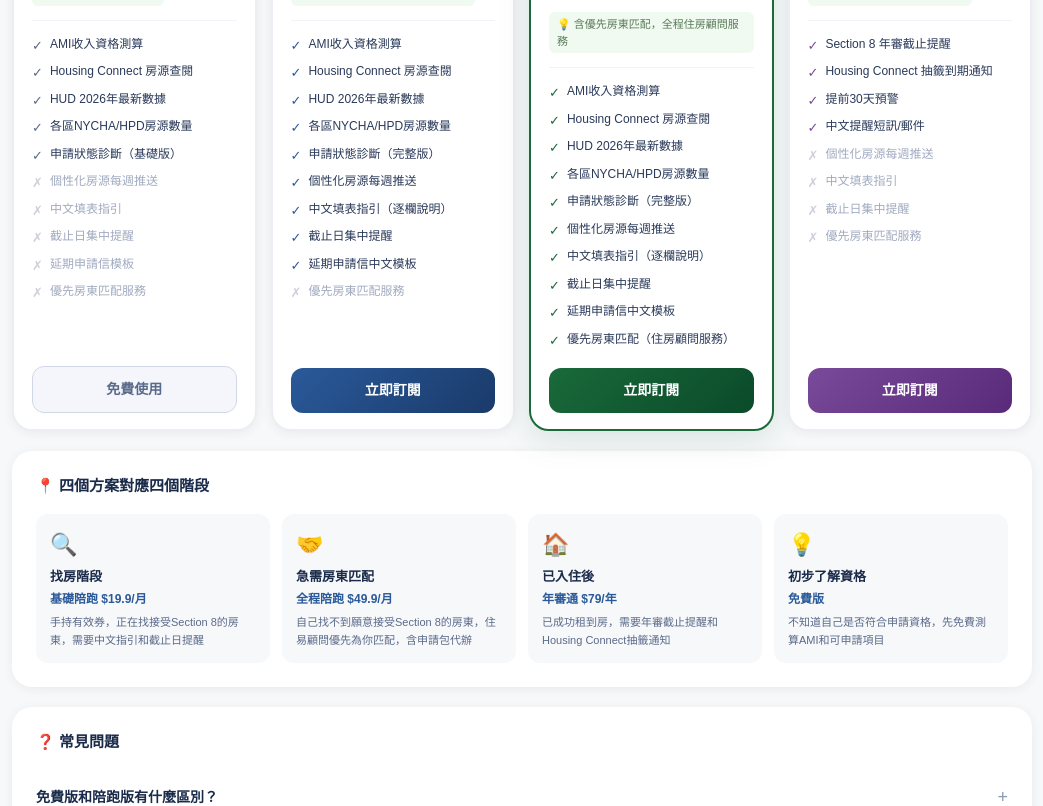
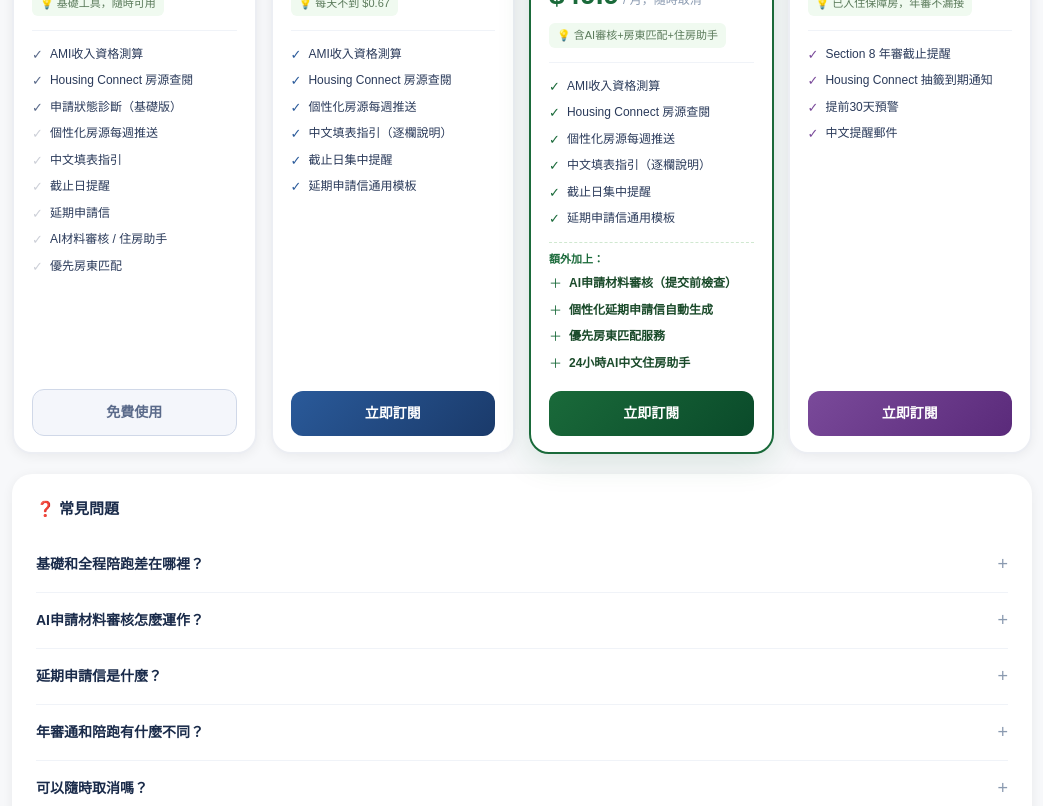
Before and after one commit to mtaiya2026jan-beep/zhuyi, a Next.js app: page /pricing in a window 1280 px wide. Shown: the part 500-1306 px from the top of the page, without its empty margins (118-1161 px from the left). Built offline with nearby package versions, Linux system fonts and the light colour scheme.

Commit message:
feat: pricing重構，基礎/全程差異清晰，加AI審核延期信住房助手

```diff
--- a/src/app/pricing/page.tsx
+++ b/src/app/pricing/page.tsx
@@ -1,5 +1,21 @@
 "use client";
 import {useState} from "react";
+
+const BASIC_FEATURES = [
+  "AMI收入資格測算",
+  "Housing Connect 房源查閱",
+  "個性化房源每週推送",
+  "中文填表指引（逐欄說明）",
+  "截止日集中提醒",
+  "延期申請信通用模板",
+];
+
+const PRO_EXTRA = [
+  "AI申請材料審核（提交前檢查）",
+  "個性化延期申請信自動生成",
+  "優先房東匹配服務",
+  "24小時AI中文住房助手",
+];
 
 const PLANS = [
   {
@@ -21,15 +37,16 @@ const PLANS = [
     features:[
       {text:"AMI收入資格測算",ok:true},
       {text:"Housing Connect 房源查閱",ok:true},
-      {text:"HUD 2026年最新數據",ok:true},
-      {text:"各區NYCHA/HPD房源數量",ok:true},
       {text:"申請狀態診斷（基礎版）",ok:true},
       {text:"個性化房源每週推送",ok:false},
       {text:"中文填表指引",ok:false},
-      {text:"截止日集中提醒",ok:false},
-      {text:"延期申請信模板",ok:false},
-      {text:"優先房東匹配服務",ok:false},
+      {text:"截止日提醒",ok:false},
+      {text:"延期申請信",ok:false},
+      {text:"AI材料審核 / 住房助手",ok:false},
+      {text:"優先房東匹配",ok:false},
     ],
+    extraLabel:null,
+    extra:[],
   },
   {
     id:"paopao_basic",
@@ -37,7 +54,7 @@ const PLANS = [
     nameEn:"BASIC",
     price:"$19.9",
     priceSub:"/ 月，隨時取消",
-    valueMsg:"每天不到 $0.67，住房全程指引",
+    valueMsg:"每天不到 $0.67",
     color:"#2A5A9A",
     border:"#2A5A9A",
     btnBg:"linear-gradient(135deg,#2A5A9A,#1A3A6A)",
@@ -47,18 +64,9 @@ const PLANS = [
     highlight:false,
     tag:"",
     priceId:"price_1Thi3JC6gUPvob2xOtMB0n6f",
-    features:[
-      {text:"AMI收入資格測算",ok:true},
-      {text:"Housing Connect 房源查閱",ok:true},
-      {text:"HUD 2026年最新數據",ok:true},
-      {text:"各區NYCHA/HPD房源數量",ok:true},
-      {text:"申請狀態診斷（完整版）",ok:true},
-      {text:"個性化房源每週推送",ok:true},
-      {text:"中文填表指引（逐欄說明）",ok:true},
-      {text:"截止日集中提醒",ok:true},
-      {text:"延期申請信中文模板",ok:true},
-      {text:"優先房東匹配服務",ok:false},
-    ],
+    features: BASIC_FEATURES.map(t=>({text:t,ok:true})),
+    extraLabel:null,
+    extra:[],
   },
   {
     id:"paopao_pro",
@@ -66,7 +74,7 @@ const PLANS = [
     nameEn:"PRO",
     price:"$49.9",
     priceSub:"/ 月，隨時取消",
-    valueMsg:"含優先房東匹配，全程住房顧問服務",
+    valueMsg:"含AI審核+房東匹配+住房助手",
     color:"#1A6A3A",
     border:"#1A6A3A",
     btnBg:"linear-gradient(135deg,#1A6A3A,#0A4A2A)",
@@ -76,18 +84,9 @@ const PLANS = [
     highlight:true,
     tag:"最完整",
     priceId:"price_1Thi3KC6gUPvob2x2IBSa9Sp",
-    features:[
-      {text:"AMI收入資格測算",ok:true},
-      {text:"Housing Connect 房源查閱",ok:true},
-      {text:"HUD 2026年最新數據",ok:true},
-      {text:"各區NYCHA/HPD房源數量",ok:true},
-      {text:"申請狀態診斷（完整版）",ok:true},
-      {text:"個性化房源每週推送",ok:true},
-      {text:"中文填表指引（逐欄說明）",ok:true},
-      {text:"截止日集中提醒",ok:true},
-      {text:"延期申請信中文模板",ok:true},
-      {text:"優先房東匹配（住房顧問服務）",ok:true},
-    ],
+    features: BASIC_FEATURES.map(t=>({text:t,ok:true})),
+    extraLabel:"額外加上：",
+    extra: PRO_EXTRA.map(t=>({text:t,ok:true})),
   },
   {
     id:"annual",
@@ -109,21 +108,19 @@ const PLANS = [
       {text:"Section 8 年審截止提醒",ok:true},
       {text:"Housing Connect 抽籤到期通知",ok:true},
       {text:"提前30天預警",ok:true},
-      {text:"中文提醒短訊/郵件",ok:true},
-      {text:"個性化房源每週推送",ok:false},
-      {text:"中文填表指引",ok:false},
-      {text:"截止日集中提醒",ok:false},
-      {text:"優先房東匹配服務",ok:false},
+      {text:"中文提醒郵件",ok:true},
     ],
+    extraLabel:null,
+    extra:[],
   },
 ];
 
 const FAQS = [
-  {q:"免費版和陪跑版有什麼區別？",a:"免費版提供基礎查詢工具。陪跑版增加中文填表指引、截止日提醒、延期申請模板等全程服務，適合正在積極找房的持券人。"},
-  {q:"全程陪跑的房東匹配是什麼服務？",a:"住易全程陪跑提供住房顧問服務，其中包含優先房東匹配——住易顧問會主動聯絡住易合作房東，協助安排看房及NYCHA申請包代辦。此為顧問服務，費用已包含在月費中。"},
-  {q:"陪跑服務可以隨時取消嗎？",a:"可以，隨時取消，不收違約金。取消後當月服務繼續有效至週期結束。"},
-  {q:"年審通和陪跑有什麼不同？",a:"年審通針對已成功租到保障房的家庭，主要功能是年審截止和抽籤到期提醒，防止因漏接通知而失去資格。陪跑套餐針對仍在找房階段的持券人。"},
-  {q:"Section 8 券已超過180天還能用嗎？",a:"可以申請延期（Reasonable Accommodation），NYCHA逐案審批，無固定上限。陪跑訂閱用戶可獲延期申請中文指引及英文信件模板。"},
+  {q:"基礎和全程陪跑差在哪裡？",a:"基礎陪跑提供追蹤、提醒、指引等自助工具。全程陪跑額外提供AI申請材料審核、個性化延期申請信自動生成、優先房東匹配，以及24小時AI住房助手，適合需要更多支援的持券人。"},
+  {q:"AI申請材料審核怎麼運作？",a:"你提交申請材料前，上傳至住易系統，AI會根據Housing Connect或NYCHA的要求逐項檢查，指出缺漏或格式問題。最終提交由你本人確認，住易提供參考性建議。"},
+  {q:"延期申請信是什麼？",a:"Section 8券超過120天未找到房源，可向NYCHA申請Reasonable Accommodation延期。住易系統根據你登記的個人情況自動生成個性化英文申請信，你下載打印簽名提交即可。"},
+  {q:"年審通和陪跑有什麼不同？",a:"年審通針對已成功租到保障房的家庭，功能是年審截止和抽籤到期提醒。陪跑套餐針對仍在找房的持券人。"},
+  {q:"可以隨時取消嗎？",a:"可以，月費套餐隨時取消，不收違約金。取消後當月服務繼續有效至週期結束。"},
 ];
 
 export default function PricingPage(){
@@ -148,6 +145,7 @@ export default function PricingPage(){
           <span style={{color:"#fff",fontSize:18,fontWeight:700}}>服務與定價</span>
         </div>
       </div>
+
       <div style={{background:"linear-gradient(160deg,#2A5A9A 0%,#1A3A6A 100%)",padding:"48px 24px 56px",textAlign:"center"}}>
         <div style={{fontSize:14,color:"#9ABCE8",letterSpacing:2,marginBottom:8}}>住易 · 透明定價</div>
         <h1 style={{margin:0,fontSize:28,fontWeight:800,color:"#fff",lineHeight:1.35}}>選擇適合你的方案</h1>
@@ -160,12 +158,10 @@ export default function PricingPage(){
       <div style={{maxWidth:1060,margin:"0 auto",padding:"32px 20px 60px"}}>
         <div style={{display:"grid",gridTemplateColumns:"repeat(4,1fr)",gap:14,marginBottom:20}}>
           {PLANS.map(plan=>(
-            <div key={plan.id} style={{
-              background:"#fff",borderRadius:20,overflow:"hidden",
+            <div key={plan.id} style={{background:"#fff",borderRadius:20,overflow:"hidden",
               border:`2px solid ${plan.highlight?plan.color:"#ECEEF3"}`,
               boxShadow:plan.highlight?`0 8px 32px ${plan.color}25`:"0 2px 12px rgba(0,0,0,0.06)",
-              display:"flex",flexDirection:"column",
-            }}>
+              display:"flex",flexDirection:"column"}}>
               {plan.tag&&(
                 <div style={{background:plan.color,color:"#fff",textAlign:"center",padding:"7px",fontSize:12,fontWeight:700,letterSpacing:1}}>
                   ⭐ {plan.tag}
@@ -173,9 +169,9 @@ export default function PricingPage(){
               )}
               <div style={{padding:"24px 18px 16px",flex:1,display:"flex",flexDirection:"column"}}>
                 <div style={{fontSize:11,color:plan.color,fontWeight:800,letterSpacing:3,marginBottom:6}}>{plan.nameEn}</div>
-                <div style={{fontSize:20,fontWeight:800,color:"#1A2B4A",marginBottom:4}}>{plan.name}</div>
+                <div style={{fontSize:20,fontWeight:800,color:"#1A2B4A",marginBottom:12}}>{plan.name}</div>
                 <div style={{paddingBottom:14,marginBottom:14,borderBottom:"1px solid #F0F3F8"}}>
-                  <div style={{display:"flex",alignItems:"baseline",gap:4,marginBottom:4}}>
+                  <div style={{display:"flex",alignItems:"baseline",gap:4,marginBottom:6}}>
                     <span style={{fontSize:28,fontWeight:800,color:plan.color}}>{plan.price}</span>
                     <span style={{fontSize:12,color:"#8A9AB0"}}>{plan.priceSub}</span>
                   </div>
@@ -183,21 +179,33 @@ export default function PricingPage(){
                     💡 {plan.valueMsg}
                   </div>
                 </div>
+
                 <div style={{flex:1,display:"flex",flexDirection:"column",gap:7,marginBottom:18}}>
                   {plan.features.map((f,i)=>(
                     <div key={i} style={{display:"flex",gap:7,alignItems:"flex-start"}}>
-                      <span style={{fontSize:13,color:f.ok?plan.color:"#CDD0D8",marginTop:1,flexShrink:0}}>{f.ok?"✓":"✗"}</span>
-                      <span style={{fontSize:12,color:f.ok?"#2A3A5A":"#A0AABF",lineHeight:1.5}}>{f.text}</span>
+                      <span style={{fontSize:13,color:f.ok?plan.color:"#CDD0D8",flexShrink:0}}>✓</span>
+                      <span style={{fontSize:12,color:"#2A3A5A",lineHeight:1.5}}>{f.text}</span>
                     </div>
                   ))}
+                  {plan.extraLabel&&(
+                    <>
+                      <div style={{fontSize:11,color:plan.color,fontWeight:700,marginTop:6,paddingTop:8,borderTop:"1px dashed #D0E8D0"}}>{plan.extraLabel}</div>
+                      {plan.extra.map((f,i)=>(
+                        <div key={i} style={{display:"flex",gap:7,alignItems:"flex-start"}}>
+                          <span style={{fontSize:13,color:plan.color,flexShrink:0}}>＋</span>
+                          <span style={{fontSize:12,color:"#1A4A2A",fontWeight:600,lineHeight:1.5}}>{f.text}</span>
+                        </div>
+                      ))}
+                    </>
+                  )}
                 </div>
+
                 {plan.btnHref?(
                   <a href={plan.btnHref} style={{display:"block",textAlign:"center",padding:"12px",borderRadius:12,background:plan.btnBg,color:plan.btnColor,fontSize:14,fontWeight:700,textDecoration:"none",border:`1.5px solid ${plan.border}`}}>
                     {plan.btnText}
                   </a>
                 ):(
-                  <button
-                    onClick={()=>plan.priceId&&handleCheckout(plan.priceId)}
+                  <button onClick={()=>plan.priceId&&handleCheckout(plan.priceId)}
                     disabled={checkoutLoading===plan.priceId}
                     style={{width:"100%",padding:"12px",borderRadius:12,border:"none",background:plan.btnBg,color:plan.btnColor,fontSize:14,fontWeight:700,cursor:"pointer"}}>
                     {checkoutLoading===plan.priceId?"處理中...":plan.btnText}
@@ -206,25 +214,6 @@ export default function PricingPage(){
               </div>
             </div>
           ))}
-        </div>
-
-        <div style={{background:"#fff",borderRadius:20,padding:"24px",boxShadow:"0 2px 12px rgba(0,0,0,0.06)",marginBottom:20}}>
-          <div style={{fontSize:15,fontWeight:700,color:"#1A2B4A",marginBottom:16}}>📍 四個方案對應四個階段</div>
-          <div style={{display:"grid",gridTemplateColumns:"repeat(4,1fr)",gap:12}}>
-            {[
-              {icon:"🔍",stage:"找房階段",plan:"基礎陪跑 $19.9/月",desc:"手持有效券，正在找接受Section 8的房東，需要中文指引和截止日提醒"},
-              {icon:"🤝",stage:"急需房東匹配",plan:"全程陪跑 $49.9/月",desc:"自己找不到願意接受Section 8的房東，住易顧問優先為你匹配，含申請包代辦"},
-              {icon:"🏠",stage:"已入住後",plan:"年審通 $79/年",desc:"已成功租到房，需要年審截止提醒和Housing Connect抽籤通知"},
-              {icon:"💡",stage:"初步了解資格",plan:"免費版",desc:"不知道自己是否符合申請資格，先免費測算AMI和可申請項目"},
-            ].map((s,i)=>(
-              <div key={i} style={{background:"#F7F8FA",borderRadius:12,padding:"14px"}}>
-                <div style={{fontSize:22,marginBottom:6}}>{s.icon}</div>
-                <div style={{fontSize:13,fontWeight:700,color:"#1A2B4A",marginBottom:4}}>{s.stage}</div>
-                <div style={{fontSize:12,color:"#2A5A9A",fontWeight:600,marginBottom:6}}>{s.plan}</div>
-                <div style={{fontSize:11,color:"#5A6A8A",lineHeight:1.6}}>{s.desc}</div>
-              </div>
-            ))}
-          </div>
         </div>
 
         <div style={{background:"#fff",borderRadius:20,padding:"24px",boxShadow:"0 2px 12px rgba(0,0,0,0.06)"}}>
```
